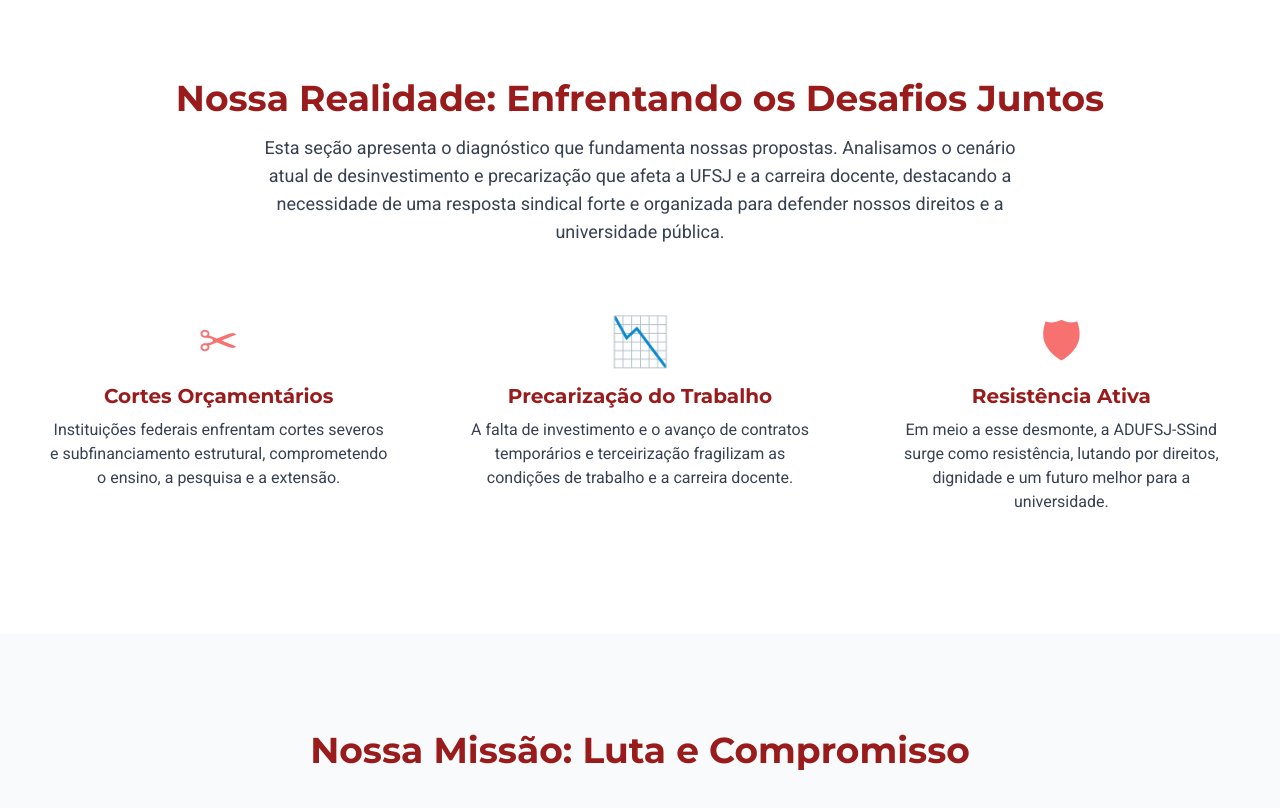
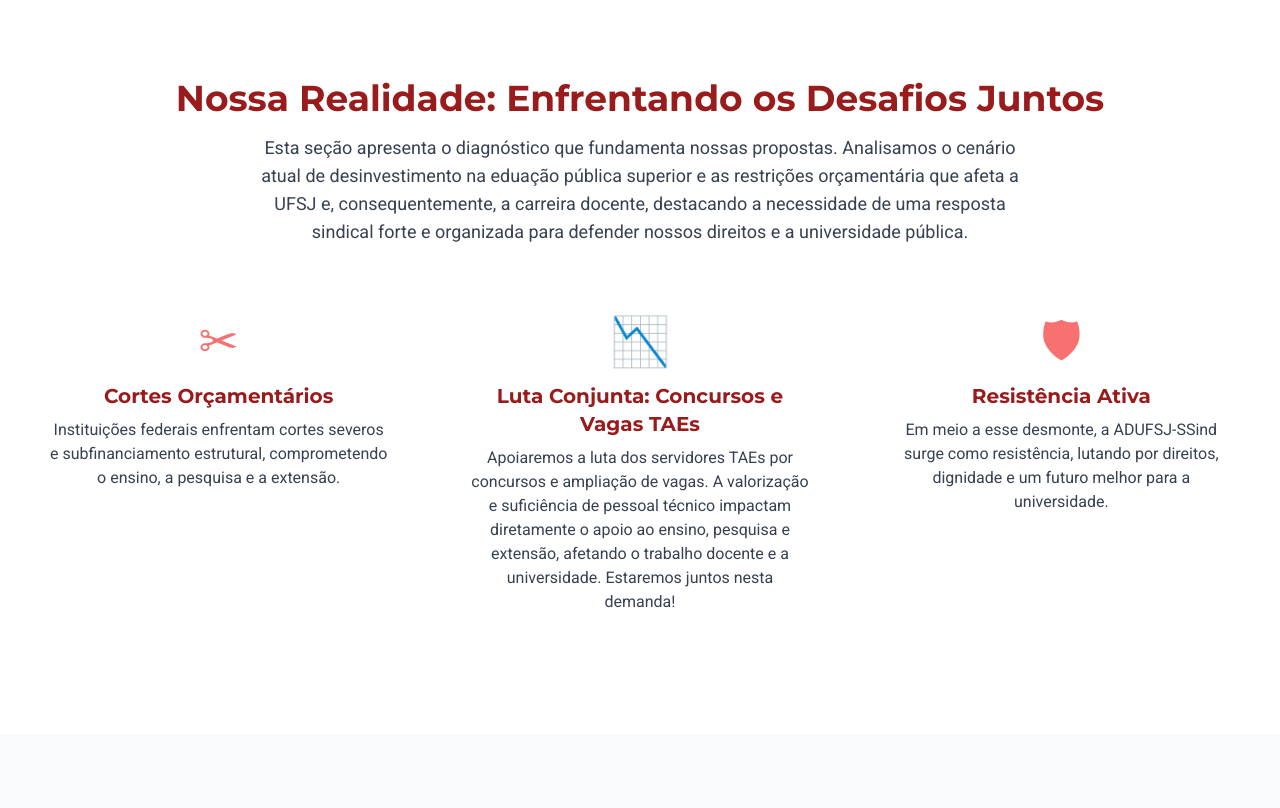
Before and after one commit to chapa2-adu-ufsj/chapa2-adu-ufsj.github.io, a plain HTML site: page index.html in a window 1280 px wide. Shown: the part 480-1288 px from the top of the page. Drawn offline with nearby package versions, Linux system fonts and the light colour scheme.

Commit message:
Update index.html

```diff
--- a/index.html
+++ b/index.html
@@ -65,7 +65,7 @@
                     Desafios Juntos</h2>
                 <p class="text-center max-w-3xl mx-auto text-lg text-gray-700 mb-12">
                     Esta seção apresenta o diagnóstico que fundamenta nossas propostas. Analisamos o cenário atual de
-                    desinvestimento e precarização que afeta a UFSJ e a carreira docente, destacando a necessidade de
+                    desinvestimento na eduação pública superior e as restrições orçamentária que afeta a UFSJ e, consequentemente, a carreira docente, destacando a necessidade de
                     uma resposta sindical forte e organizada para defender nossos direitos e a universidade pública.
                 </p>
                 <div class="grid md:grid-cols-3 gap-8 text-center">
@@ -77,9 +77,8 @@
                     </div>
                     <div class="p-6">
                         <div class="text-5xl text-red-400 mb-4">📉</div>
-                        <h3 class="text-xl font-bold mb-2 text-red-800">Precarização do Trabalho</h3>
-                        <p class="text-gray-700">A falta de investimento e o avanço de contratos temporários e
-                            terceirização fragilizam as condições de trabalho e a carreira docente.</p>
+                        <h3 class="text-xl font-bold mb-2 text-red-800">Luta Conjunta: Concursos e Vagas TAEs</h3>
+                        <p class="text-gray-700">Apoiaremos a luta dos servidores TAEs por concursos e ampliação de vagas. A valorização e suficiência de pessoal técnico impactam diretamente o apoio ao ensino, pesquisa e extensão, afetando o trabalho docente e a universidade. Estaremos juntos nesta demanda!</p>
                     </div>
                     <div class="p-6">
                         <div class="text-5xl text-red-400 mb-4">🛡</div>
```
